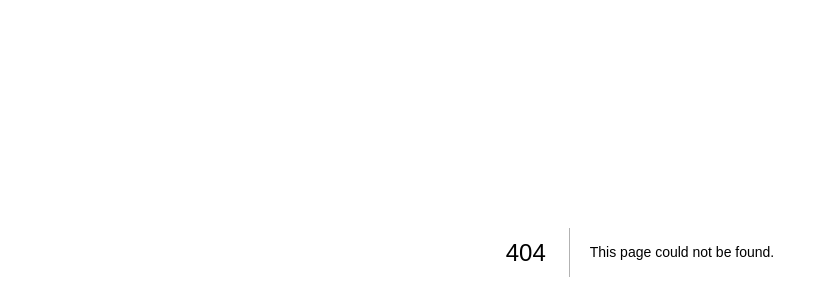
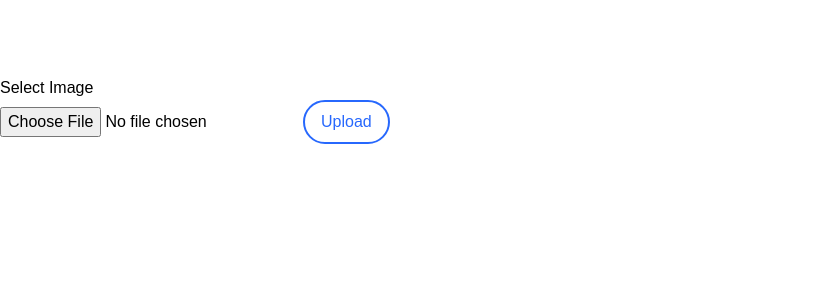
Before and after one commit to j3rr7/failed-medium-clone, a Next.js app: page /upload in a window 1280 px wide. Before the commit this address had no page. Shown: the part 148-448 px from the top of the page, without its empty margins (0-833 px from the left). Built offline with nearby package versions, Linux system fonts and the light colour scheme.

Commit message:
belajar upload image ke -1  :)

```diff
--- a/package.json
+++ b/package.json
@@ -12,8 +12,11 @@
   "dependencies": {
     "@next-auth/mongodb-adapter": "^1.0.1",
     "@tailwindcss/line-clamp": "^0.3.1",
+    "axios": "^0.26.1",
     "concurrently": "^7.0.0",
+    "formidable": "^2.0.1",
     "mongodb": "^4.4.0",
+    "mv": "^2.1.1",
     "next": "12.1.0",
     "next-auth": "^4.2.1",
     "next-connect": "^0.12.2",
--- /dev/null
+++ b/pages/upload/index.js
@@ -0,0 +1,43 @@
+import React,{useState} from 'react'
+import axios from 'axios'
+
+export default function index() {
+  const [image, setImage] = useState(null);
+  const [createObjectURL, setCreateObjectURL] = useState(null);
+
+  const uploadToClient = (e)=>{
+    if (e.target.files && e.target.files[0]) {
+      const i = e.target.files[0];
+      setImage(i);
+      setCreateObjectURL(URL.createObjectURL(i));
+    }
+  }
+
+  const uploadToServer = async (e) => {
+    const body = new FormData();
+    body.append("file", image);
+    await axios.post("/api/test-upload", body);
+  }
+
+  return (
+    <div className="container">
+      <div className="mt-56">
+        <img src={createObjectURL}/>
+        <h4>Select Image</h4>
+        <input
+          type="file"
+          name="file"
+          id="file"
+          onChange={uploadToClient}
+        />
+        <button
+          type="submit"
+          className="px-4 py-2 bg-none border-2 border-color-primary text-custom font-medium rounded-full hover:bg-primary hover:text-white"
+          onClick={uploadToServer}
+        >
+          Upload
+        </button>
+      </div>
+    </div>
+  )
+}
--- a/styles/globals.css
+++ b/styles/globals.css
@@ -521,16 +521,16 @@ Ensure the default browser behavior of the `hidden` attribute.
   top: 1rem;
 }
 
-.top-0 {
-  top: 0px;
-}
-
 .right-0 {
   right: 0px;
 }
 
 .bottom-0 {
   bottom: 0px;
+}
+
+.top-0 {
+  top: 0px;
 }
 
 .my-4 {
@@ -548,19 +548,19 @@ Ensure the default browser behavior of the `hidden` attribute.
   margin-bottom: 0.5rem;
 }
 
-.my-12 {
-  margin-top: 3rem;
-  margin-bottom: 3rem;
-}
-
-.mx-20 {
-  margin-left: 5rem;
-  margin-right: 5rem;
+.mx-44 {
+  margin-left: 11rem;
+  margin-right: 11rem;
 }
 
 .mx-3 {
   margin-left: 0.75rem;
   margin-right: 0.75rem;
+}
+
+.my-10 {
+  margin-top: 2.5rem;
+  margin-bottom: 2.5rem;
 }
 
 .my-5 {
@@ -571,31 +571,6 @@ Ensure the default browser behavior of the `hidden` attribute.
 .mx-2 {
   margin-left: 0.5rem;
   margin-right: 0.5rem;
-}
-
-.my-10 {
-  margin-top: 2.5rem;
-  margin-bottom: 2.5rem;
-}
-
-.mx-0 {
-  margin-left: 0px;
-  margin-right: 0px;
-}
-
-.mx-40 {
-  margin-left: 10rem;
-  margin-right: 10rem;
-}
-
-.mx-4 {
-  margin-left: 1rem;
-  margin-right: 1rem;
-}
-
-.mx-44 {
-  margin-left: 11rem;
-  margin-right: 11rem;
 }
 
 .-mt-7 {
@@ -614,6 +589,10 @@ Ensure the default browser behavior of the `hidden` attribute.
   margin-top: 0.25rem;
 }
 
+.mt-56 {
+  margin-top: 14rem;
+}
+
 .mb-auto {
   margin-bottom: auto;
 }
@@ -626,24 +605,20 @@ Ensure the default browser behavior of the `hidden` attribute.
   margin-right: 1rem;
 }
 
+.mt-10 {
+  margin-top: 2.5rem;
+}
+
 .mt-12 {
   margin-top: 3rem;
 }
 
-.mt-44 {
-  margin-top: 11rem;
-}
-
-.mt-60 {
-  margin-top: 15rem;
+.mt-52 {
+  margin-top: 13rem;
 }
 
 .mt-14 {
   margin-top: 3.5rem;
-}
-
-.mt-10 {
-  margin-top: 2.5rem;
 }
 
 .mr-2 {
@@ -652,14 +627,6 @@ Ensure the default browser behavior of the `hidden` attribute.
 
 .mt-2 {
   margin-top: 0.5rem;
-}
-
-.mt-48 {
-  margin-top: 12rem;
-}
-
-.mt-52 {
-  margin-top: 13rem;
 }
 
 .block {
@@ -730,24 +697,16 @@ Ensure the default browser behavior of the `hidden` attribute.
   width: 18rem;
 }
 
+.w-1\/2 {
+  width: 50%;
+}
+
 .w-8 {
   width: 2rem;
 }
 
-.w-1\/2 {
-  width: 50%;
-}
-
 .w-3 {
   width: 0.75rem;
-}
-
-.w-20 {
-  width: 5rem;
-}
-
-.w-4 {
-  width: 1rem;
 }
 
 .flex-1 {
@@ -822,10 +781,6 @@ Ensure the default browser behavior of the `hidden` attribute.
   border-bottom-width: 2px;
 }
 
-.border-r-2 {
-  border-right-width: 2px;
-}
-
 .border-b {
   border-bottom-width: 1px;
 }
@@ -854,16 +809,6 @@ Ensure the default browser behavior of the `hidden` attribute.
   border-color: rgb(249 250 251 / var(--tw-border-opacity));
 }
 
-.border-green-50 {
-  --tw-border-opacity: 1;
-  border-color: rgb(240 253 244 / var(--tw-border-opacity));
-}
-
-.border-green-500 {
-  --tw-border-opacity: 1;
-  border-color: rgb(34 197 94 / var(--tw-border-opacity));
-}
-
 .bg-white {
   --tw-bg-opacity: 1;
   background-color: rgb(255 255 255 / var(--tw-bg-opacity));
@@ -887,6 +832,10 @@ Ensure the default browser behavior of the `hidden` attribute.
 .bg-red-500 {
   --tw-bg-opacity: 1;
   background-color: rgb(239 68 68 / var(--tw-bg-opacity));
+}
+
+.bg-none {
+  background-image: none;
 }
 
 .bg-cover {
@@ -927,6 +876,11 @@ Ensure the default browser behavior of the `hidden` attribute.
   padding-bottom: 0.25rem;
 }
 
+.py-2 {
+  padding-top: 0.5rem;
+  padding-bottom: 0.5rem;
+}
+
 .px-32 {
   padding-left: 8rem;
   padding-right: 8rem;
@@ -940,11 +894,6 @@ Ensure the default browser behavior of the `hidden` attribute.
 .py-3 {
   padding-top: 0.75rem;
   padding-bottom: 0.75rem;
-}
-
-.py-2 {
-  padding-top: 0.5rem;
-  padding-bottom: 0.5rem;
 }
 
 .px-1 {
@@ -1059,6 +1008,10 @@ Ensure the default browser behavior of the `hidden` attribute.
   font-weight: 400;
 }
 
+.font-medium {
+  font-weight: 500;
+}
+
 .font-bold {
   font-weight: 700;
 }
@@ -1120,10 +1073,6 @@ Ensure the default browser behavior of the `hidden` attribute.
 
 .opacity-70 {
   opacity: 0.7;
-}
-
-.opacity-50 {
-  opacity: 0.5;
 }
 
 .opacity-30 {
@@ -1223,6 +1172,10 @@ Ensure the default browser behavior of the `hidden` attribute.
 /* end padding */
 
 /* border */
+
+.border-color-primary{
+  border-color: #2768FD;
+}
 
 .hover\:border-color-primary:hover{
   border-color: #2768FD;
--- a/styles/tailwind.css
+++ b/styles/tailwind.css
@@ -55,6 +55,9 @@
 
 /* border */
 
+.border-color-primary{
+  border-color: #2768FD;
+}
 .hover\:border-color-primary:hover{
   border-color: #2768FD;
 }
@@ -64,7 +67,6 @@
 .hover\:border-1:hover {
   border-width: 1px;
 }
-
 .border-r-1{
   border-right-width: 1px;
 }
```
Also changed, not shown: pages/api/test-upload.js (added, +37 -0 lines), 1 other file (tests, documents, lock files or other folders).
